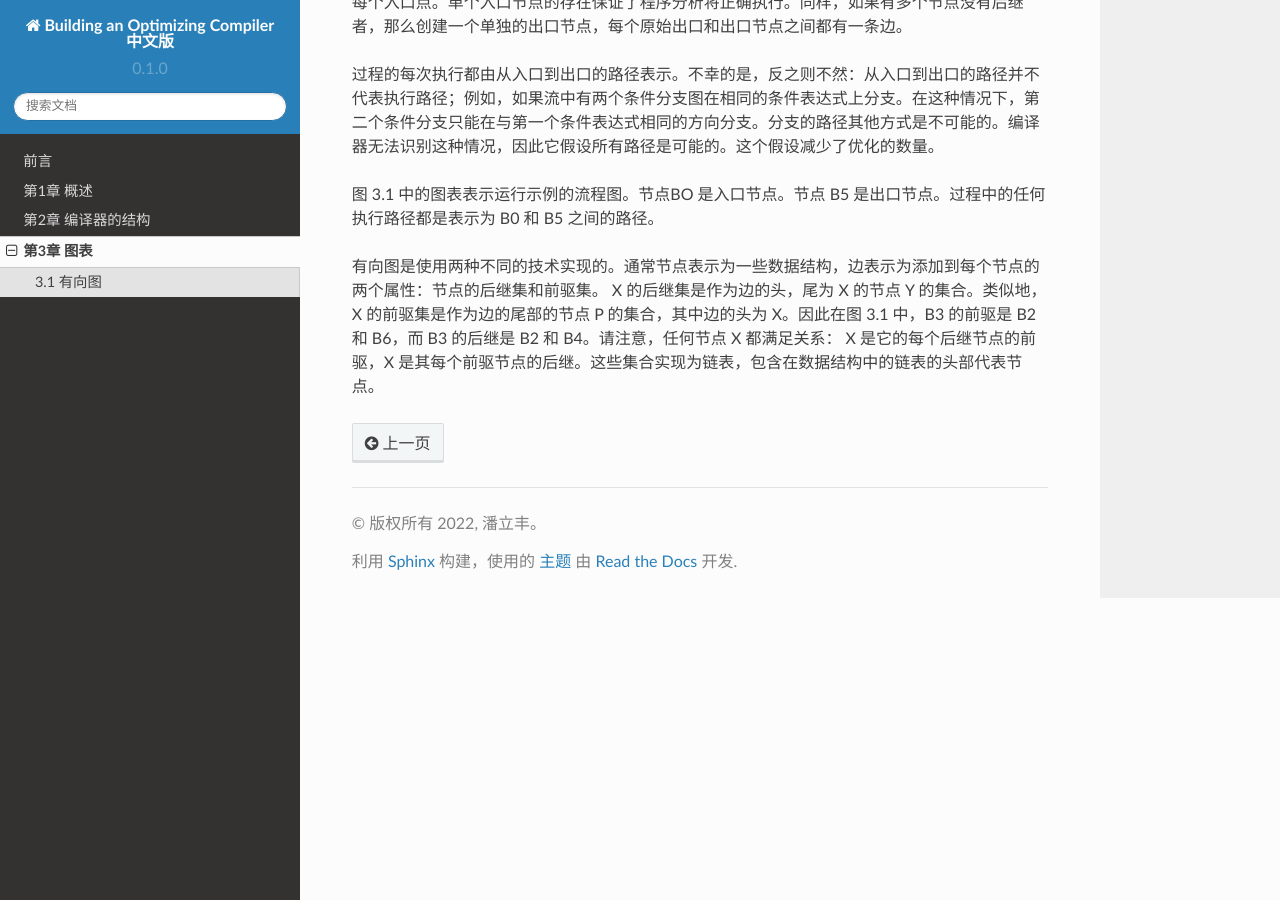
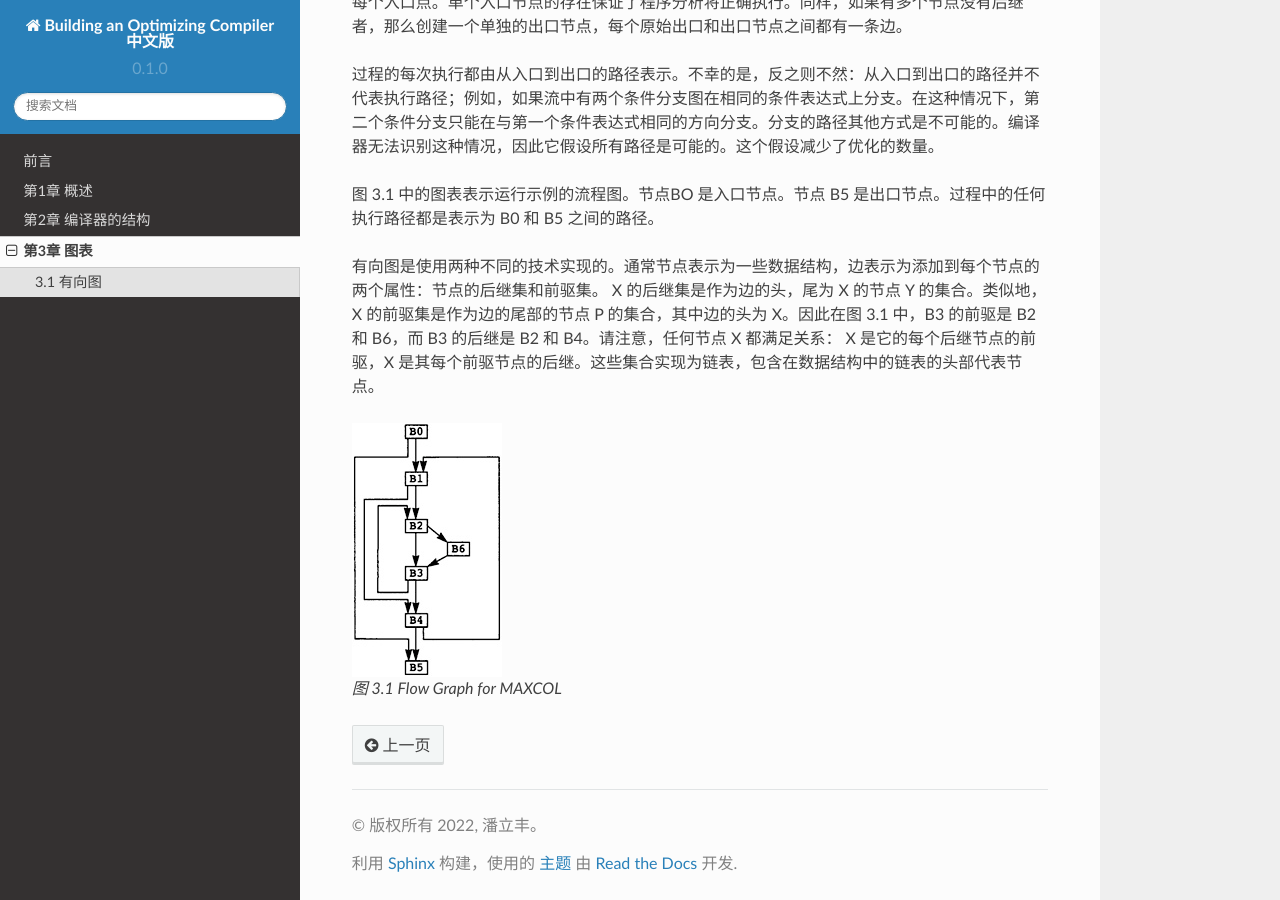
Before and after one commit to Jason2013/boc-chinese-text, a Sphinx documentation site: the page built from docs/source/chapter03.rst, in a window 1280 px wide and 900 px high, scrolled down 1028 px. Built offline with Sphinx 7.4.7 and the Read the Docs theme 2.0.0, drawn with Linux system fonts in a browser that asks for light colours.

Commit message:
Add figure-3.1 to chapter 3.

```diff
--- a/docs/source/chapter03.rst
+++ b/docs/source/chapter03.rst
@@ -29,3 +29,7 @@
 图 3.1 中的图表表示运行示例的流程图。节点BO 是入口节点。节点 B5 是出口节点。过程中的任何执行路径都是表示为 B0 和 B5 之间的路径。
 
 有向图是使用两种不同的技术实现的。通常节点表示为一些数据结构，边表示为添加到每个节点的两个属性：节点的后继集和前驱集。 X 的后继集是作为边的头，尾为 X 的节点 Y 的集合。类似地，X 的前驱集是作为边的尾部的节点 P 的集合，其中边的头为 X。因此在图 3.1 中，B3 的前驱是 B2 和 B6，而 B3 的后继是 B2 和 B4。请注意，任何节点 X 都满足关系： X 是它的每个后继节点的前驱，X 是其每个前驱节点的后继。这些集合实现为链表，包含在数据结构中的链表的头部代表节点。
+
+.. figure:: chapter03/figure-3.1.png
+
+    图 3.1 Flow Graph for MAXCOL
```
Also changed, not shown: docs/source/chapter03/figure-3.1.png (added).
